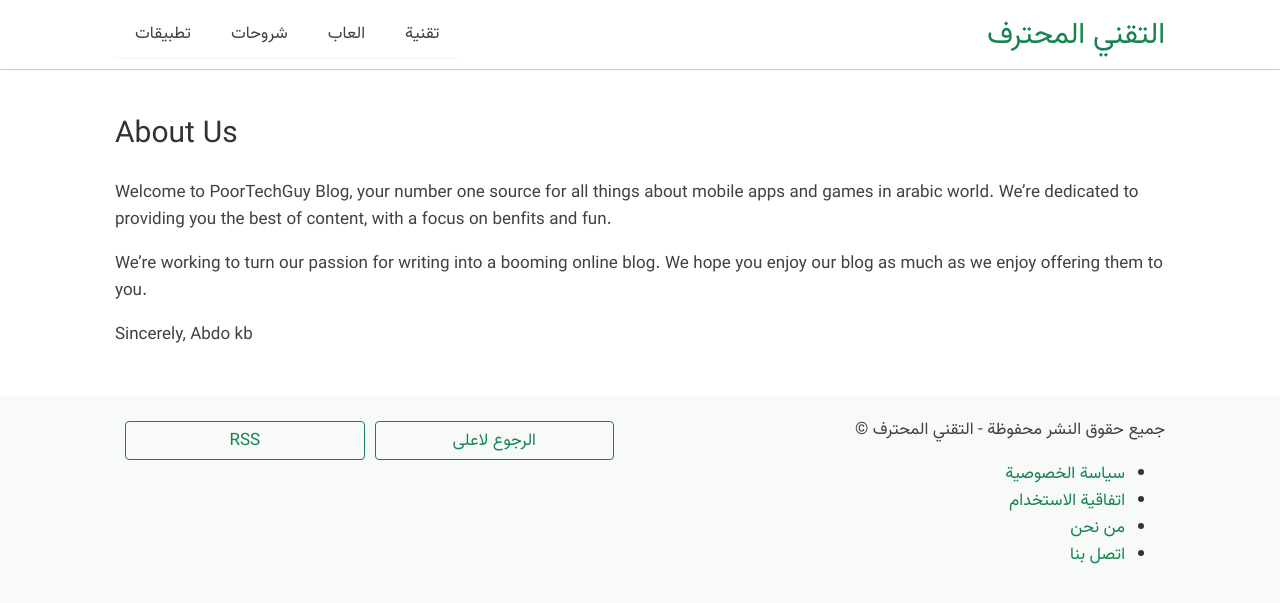
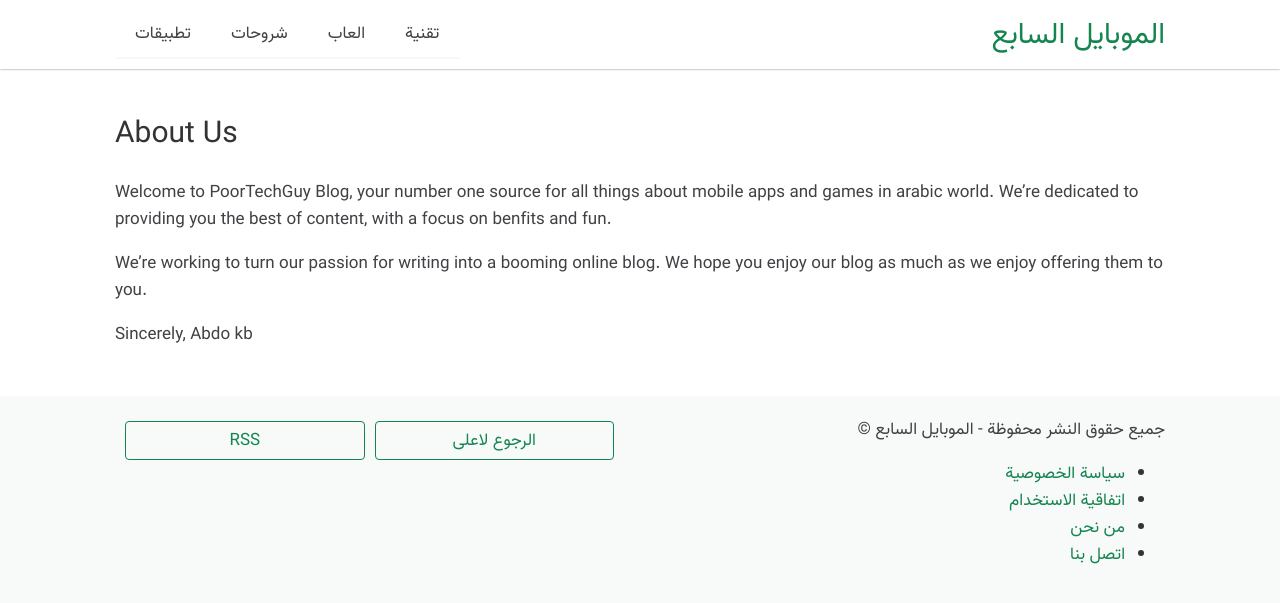
Before and after one commit to mobile7/mobile7.github.io, a Jekyll site: the page built from about.md, in a window 1280 px wide. Shown: the top 603 px of the page. Built offline with Jekyll 4.4.1, drawn with Linux system fonts in a browser that asks for light colours.

Commit message:
Update _config.yml

```diff
--- a/_config.yml
+++ b/_config.yml
@@ -18,7 +18,7 @@
 # You can create any custom variable you would like, and they will be accessible
 # in the templates via {{ site.myvariable }}.
 
-title: التقني المحترف
+title: الموبايل السابع
 email: abdulbasetbasher@yandex.com
 description: >- # this means to ignore newlines until "baseurl:"
   مدونة متخصصة في العاب ويرامج ومراجعات الموبايل
```
